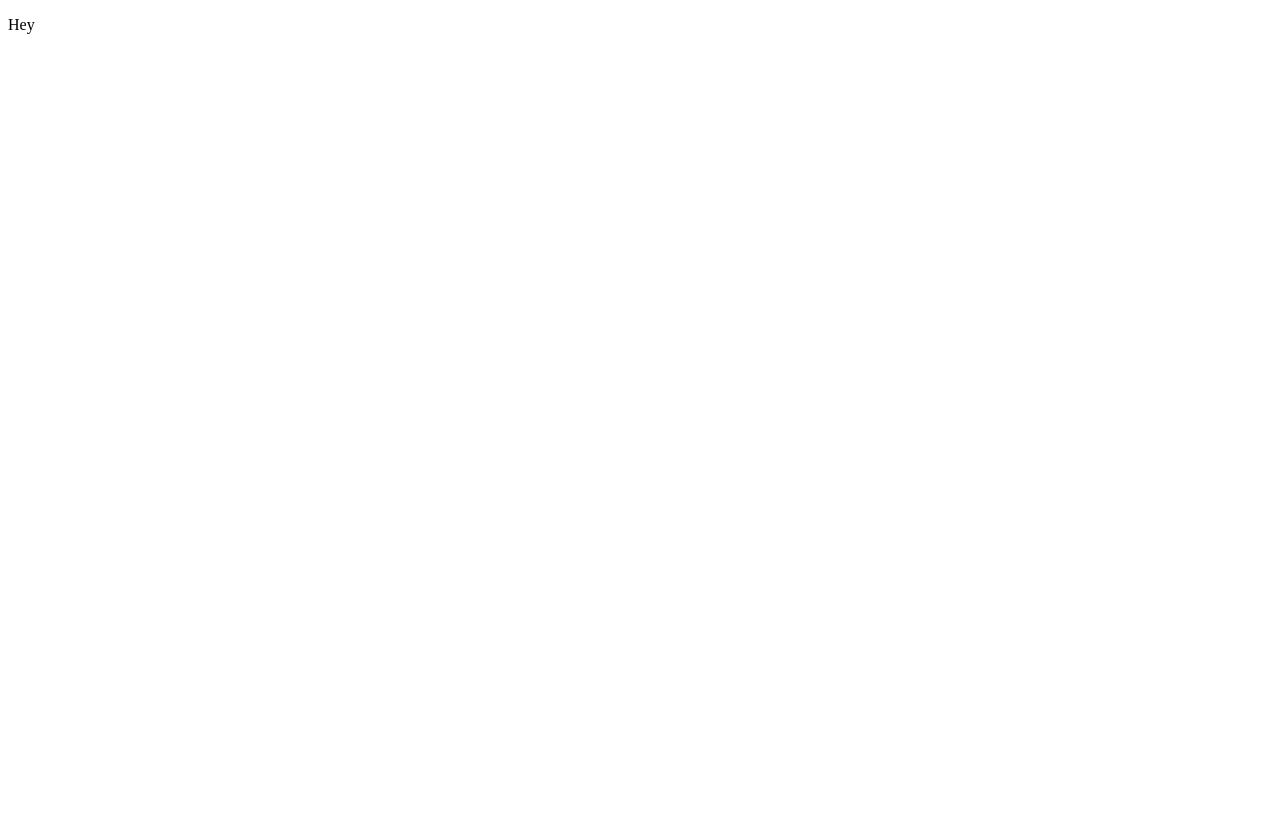
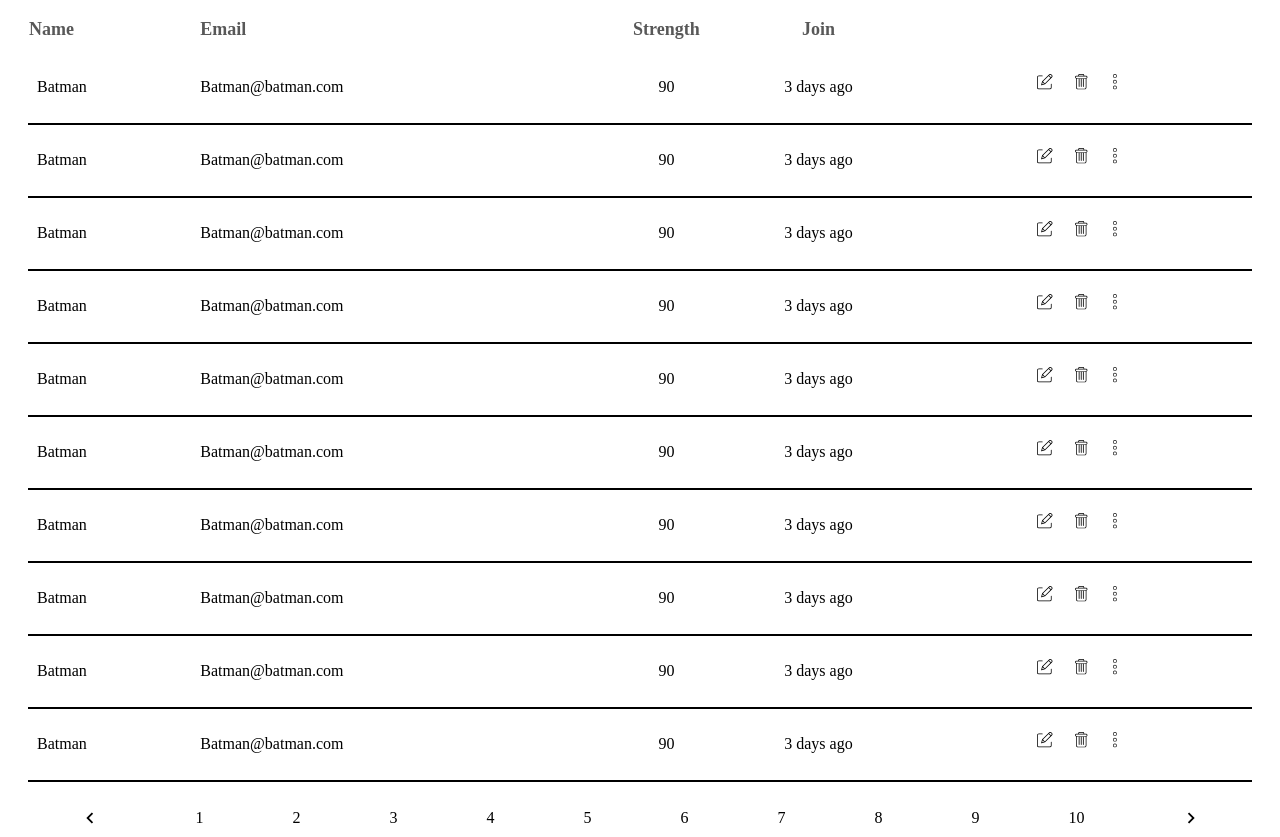
Before and after one commit to Arjun0o/customtable, a React (Create React App) app: page / in a window 1280 px wide. Before the commit the page ends 800 px from the top, so only its background shows below. Built offline with nearby package versions, Linux system fonts and the light colour scheme.

Commit message:
worked on table component

```diff
--- a/src/components/Table/index.js
+++ b/src/components/Table/index.js
@@ -0,0 +1,121 @@
+// @flow
+
+import React from "react";
+import styled, { css } from "styled-components";
+import TablePagination from "../TablePagination";
+
+type Props = {
+  columns: {
+    [key: String]: {
+      key: String,
+      label?: String,
+      align?: "center" | "left" | "right",
+      width?: Number,
+      content?: Function,
+      css?: String,
+      cssHeader?: String
+    }
+  },
+  data?: Array<Object>,
+  rowConfig?: {
+    uniqueKey?: String,
+    onClick?: Function,
+    css?: String
+  },
+  currentPage: Number,
+  totalPages: Number,
+  basePageLink: String
+};
+
+const Main = styled.div`
+  display: flex;
+  flex-direction: column;
+`;
+
+const T = styled.table`
+  width: 100%;
+  border-collapse: collapse;
+
+  tbody:before {
+    content: "-";
+    display: block;
+    line-height: 0.6em;
+    color: transparent;
+  }
+`;
+
+const Th = styled.th`
+  text-align: ${props => (props.align ? props.align : "left")};
+  font-size: 18px;
+  font-weight: 700;
+  opacity: 0.65;
+  ${props => props.css && css(...props.css)};
+`;
+
+const Td = styled.td`
+  text-align: ${props => (props.align ? props.align : "left")};
+  ${props => props.css && css(...props.css)};
+`;
+
+const Tr = styled.tr`
+  border-bottom: 2px solid #000000;
+  ${props => props.css && css(...props.css)};
+`;
+
+const Table = ({
+  columns,
+  data = [],
+  rowConfig: { uniqueKey = "id", css, onClick } = {},
+  currentPage,
+  totalPages,
+  basePageLink
+}: Props) => {
+  const headerColumns = () =>
+    Object.keys(columns).map(key => (
+      <Th
+        key={key}
+        align={columns[key].align}
+        width={columns[key].width}
+        css={columns[key].cssHeader}
+      >
+        {columns[key].label ? columns[key].label : ""}
+      </Th>
+    ));
+
+  const cell = (key, item) => (
+    <Td
+      key={key}
+      align={columns[key].align}
+      width={columns[key].width}
+      css={columns[key].css}
+    >
+      {columns[key].content ? columns[key].content(item) : item[key]}
+    </Td>
+  );
+  const row = (item: Object) => (
+    <Tr
+      key={item[uniqueKey]}
+      css={css}
+      onClick={onClick ? (e: Event) => onClick(e, item) : null}
+    >
+      {Object.keys(columns).map(key => cell(key, item))}
+    </Tr>
+  );
+  return (
+    <Main>
+      <T>
+        <thead>
+          <tr>{headerColumns()}</tr>
+        </thead>
+        <tbody>{data.map(i => row(i))}</tbody>
+      </T>
+      <TablePagination
+        currentPage={currentPage}
+        totalPages={totalPages}
+        basePageLink={basePageLink}
+      />
+    </Main>
+  );
+};
+
+export default Table;
--- a/src/components/TablePagination/index.js
+++ b/src/components/TablePagination/index.js
@@ -43,7 +43,7 @@
 type Props = {
   currentPage: Number,
   totalPages: Number,
-  basePageLink
+  basePageLink: Number
 };
 
 const TablePagination = ({ currentPage, totalPages, basePageLink }: Props) => {
@@ -51,18 +51,18 @@
     return null;
   }
   const elements = [];
-  if(totalPages > 4){
+  if (totalPages > 4) {
     elements.push(
-          <PageLink
+      <ArrowLink
         key="back"
-            to={`${basePageLink}?page=${currentPage -1}`}
+        to={`${basePageLink}?page=${currentPage - 1}`}
         disabled={currentPage === 1}
       >
-              <LeftArrow/>
-          </PageLink>
+        <LeftArrow />
+      </ArrowLink>
     );
   }
-  for (let i = 1; i <= totalPages; i++){
+  for (let i = 1; i <= totalPages; i++) {
     elements.push(
       <pageLink
         key={1}
@@ -73,14 +73,18 @@
       </pageLink>
     );
   }
-  if(totalPages >3){
+  if (totalPages > 3) {
     elements.push(
-        <PageLink key="next" to={`${basePageLink}?page=${currentPage +1}`} disabled={currentPage === totalPages}>
-            <RightArrow/>
-        </PageLink>
+      <ArrowLink
+        key="next"
+        to={`${basePageLink}?page=${currentPage + 1}`}
+        disabled={currentPage === totalPages}
+      >
+        <RightArrow />
+      </ArrowLink>
     );
   }
-  return <Main>{elements}</Main>
+  return <Main>{elements}</Main>;
 };
 
 export default TablePagination;
--- /dev/null
+++ b/src/components/svg-icons/edit.js
@@ -0,0 +1,25 @@
+// @flow
+
+import React from "react";
+import SvgIcon from "../SvgIcon";
+
+type Props = {};
+
+const Edit = ({ ...others }: props) => (
+  <SvgIcon {...others}>
+    <g transform="translate(0 -0.261)">
+      <path
+        class="a"
+        d="M15.54,48.053a.419.419,0,0,0-.419.419V52.2a1.259,1.259,0,0,1-1.258,1.258H2.1A1.259,1.259,0,0,1,.839,52.2V41.268A1.259,1.259,0,0,1,2.1,40.011H5.82a.419.419,0,0,0,0-.839H2.1a2.1,2.1,0,0,0-2.1,2.1V52.2a2.1,2.1,0,0,0,2.1,2.1H13.862a2.1,2.1,0,0,0,2.1-2.1V48.472A.419.419,0,0,0,15.54,48.053Zm0,0"
+        transform="translate(0 -37.279)"
+      />
+      <path
+        class="a"
+        d="M119.446.813a1.887,1.887,0,0,0-2.669,0L109.3,8.294a.419.419,0,0,0-.108.185l-.984,3.552a.419.419,0,0,0,.516.516l3.552-.984a.419.419,0,0,0,.185-.108l7.481-7.481a1.889,1.889,0,0,0,0-2.669ZM110.21,8.567l6.123-6.123,1.975,1.975-6.123,6.123Zm-.394.791,1.578,1.578-2.182.6Zm9.529-5.977-.445.445-1.975-1.975.445-.445a1.048,1.048,0,0,1,1.482,0l.492.492A1.05,1.05,0,0,1,119.345,3.381Zm0,0"
+        transform="translate(-103.653)"
+      />
+    </g>
+  </SvgIcon>
+);
+
+export default Edit;
--- a/src/components/svg-icons/right-arrow.js
+++ b/src/components/svg-icons/right-arrow.js
@@ -7,13 +7,7 @@
 
 const RightArrow = ({ ...others }: props) => (
   <SvgIcon {...others}>
-    <g transform="translate(-33.4 16.887) rotate(-90)">
-      <path
-        class="a"
-        d="M16.78,33.508a.371.371,0,0,0-.524,0l-4.607,4.616L7.032,33.508a.37.37,0,1,0-.524.524L11.378,38.9a.362.362,0,0,0,.262.108A.377.377,0,0,0,11.9,38.9l4.869-4.869a.363.363,0,0,0,.009-.524Z"
-        transform="translate(0 0)"
-      />
-    </g>
+    <path d="M8.59,16.58L13.17,12L8.59,7.41L10,6L16,12L10,18L8.59,16.58Z" />
   </SvgIcon>
 );
 
--- a/src/containers/App.js
+++ b/src/containers/App.js
@@ -1,8 +1,14 @@
 // @flow
 import React from "react";
+import { BrowserRouter, Switch, Route } from "react-router-dom";
+import Users from "./Users";
 
-function App() {
-  return <p>Hey</p>;
-}
+const App = () => (
+  <BrowserRouter>
+    <Switch>
+      <Route path="/" component={Users} />
+    </Switch>
+  </BrowserRouter>
+);
 
 export default App;
--- /dev/null
+++ b/src/containers/Users.js
@@ -0,0 +1,183 @@
+// @flow
+
+import React from "react";
+import styled from "styled-components";
+import Table from "../components/Table";
+import DeleteIcon from "../components/svg-icons/delete";
+import MenuIcon from "../components/svg-icons/menu";
+import EditIcon from "../components/svg-icons/edit";
+
+const Main = styled.div`
+  padding: 10px 20px 0px 20px;
+`;
+
+const NameColumn = styled.div`
+  display: flex;
+  flex-direction: row;
+  align-items: center;
+`;
+
+const Name = styled.span`
+  margin-left: 8px;
+`;
+
+const Button = styled.button`
+  padding: 8px;
+  border: none;
+  cursor: pointer;
+  background: transparent;
+`;
+
+const columns = {
+  name: {
+    key: "name",
+    label: "Name",
+    content: (item: Object) => (
+      <NameColumn>
+        <Name>{item.name}</Name>
+      </NameColumn>
+    )
+  },
+  email: {
+    key: "email",
+    label: "Email"
+  },
+  strength: {
+    key: "strength",
+    label: "Strength",
+    align: "center",
+    width: 100
+  },
+  joinDate: {
+    key: "joinDate",
+    label: "Join",
+    align: "center"
+  },
+  operations: {
+    key: "operations",
+    align: "center",
+    content: (item: Object) => (
+      <>
+        <Button>
+          <EditIcon color="#000000" />
+        </Button>
+        <Button>
+          <DeleteIcon color="#000000" />
+        </Button>
+        <Button>
+          <MenuIcon color="#000000" />
+        </Button>
+      </>
+    )
+  }
+};
+
+const userData = [
+  {
+    id: 1,
+    name: "Batman",
+    email: "Batman@batman.com",
+    strength: 90,
+    joinDate: "3 days ago"
+  },
+  {
+    id: 2,
+    name: "Batman",
+    email: "Batman@batman.com",
+    strength: 90,
+    joinDate: "3 days ago"
+  },
+  {
+    id: 3,
+    name: "Batman",
+    email: "Batman@batman.com",
+    strength: 90,
+    joinDate: "3 days ago"
+  },
+  {
+    id: 4,
+    name: "Batman",
+    email: "Batman@batman.com",
+    strength: 90,
+    joinDate: "3 days ago"
+  },
+  {
+    id: 5,
+    name: "Batman",
+    email: "Batman@batman.com",
+    strength: 90,
+    joinDate: "3 days ago"
+  },
+  {
+    id: 6,
+    name: "Batman",
+    email: "Batman@batman.com",
+    strength: 90,
+    joinDate: "3 days ago"
+  },
+  {
+    id: 7,
+    name: "Batman",
+    email: "Batman@batman.com",
+    strength: 90,
+    joinDate: "3 days ago"
+  },
+  {
+    id: 8,
+    name: "Batman",
+    email: "Batman@batman.com",
+    strength: 90,
+    joinDate: "3 days ago"
+  },
+  {
+    id: 9,
+    name: "Batman",
+    email: "Batman@batman.com",
+    strength: 90,
+    joinDate: "3 days ago"
+  },
+  {
+    id: 10,
+    name: "Batman",
+    email: "Batman@batman.com",
+    strength: 90,
+    joinDate: "3 days ago"
+  }
+];
+
+const rowConfig = {
+  uniqueKey: "id",
+  css: `
+      height: 73px;
+      &:hover {
+        background-color: rgba(216, 216, 216, 0.2)};
+      }
+    `,
+  onClick: (e, item) => {
+    console.log("row was clicked", item);
+  }
+};
+
+type Props = {
+  location: Object
+};
+
+const Users = ({ location }: Props) => {
+  const queries = new URLSearchParams(location.search);
+  return (
+    <Main>
+      <Table
+        rowConfig={rowConfig}
+        columns={columns}
+        data={userData}
+        totalPages={10}
+        currentPage={
+          queries.has("page") ? parseInt(queries.get("page"), 10) : 1
+        }
+        basePageLink={""}
+      />
+    </Main>
+  );
+};
+
+export default Users;
```
Also changed, not shown: src/icon/edit (3).svg (added). Lines whose indentation alone changed are shown as unchanged.
